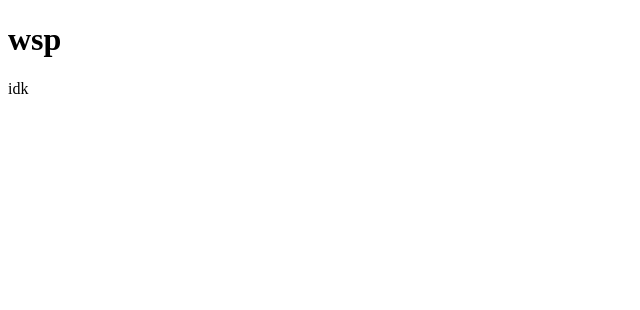
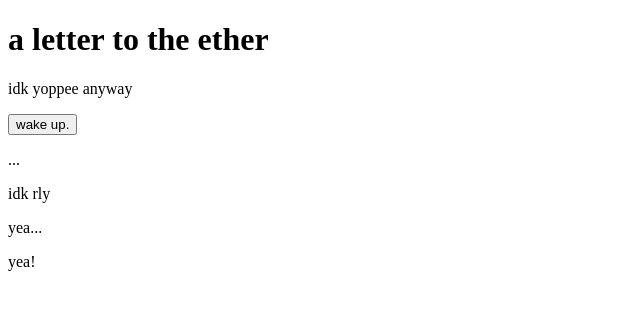
Before and after one commit to solacite/a-letter-to-the-ether, an Electron app: page index.html in a window 800 px wide. Shown: the whole page, without its empty margins (0-640 px from the left). Drawn offline with Linux system fonts and the light colour scheme.

Commit message:
die in html and also make renderer

```diff
--- a/index.html
+++ b/index.html
@@ -1,12 +1,20 @@
 <!DOCTYPE html>
 
 <head>
-    <title>yippee</title>
+    <meta charset="utf-8">
+    <title>a letter to the ether</title>
 </head>
 
 <body>
-    <h1>wsp</h1>
-    <p>idk</p>
+    <h1>a letter to the ether</h1>
+    <p>idk yoppee
+        anyway
+    </p>
+    <button >wake up.</button>
+    <p>...</p>
+    <p>idk rly</p>
+    <p>yea...</p>
+    <p>yea!</p>
 </body>
 
 </html>
```
Also changed, not shown: renderer.js (deleted).
